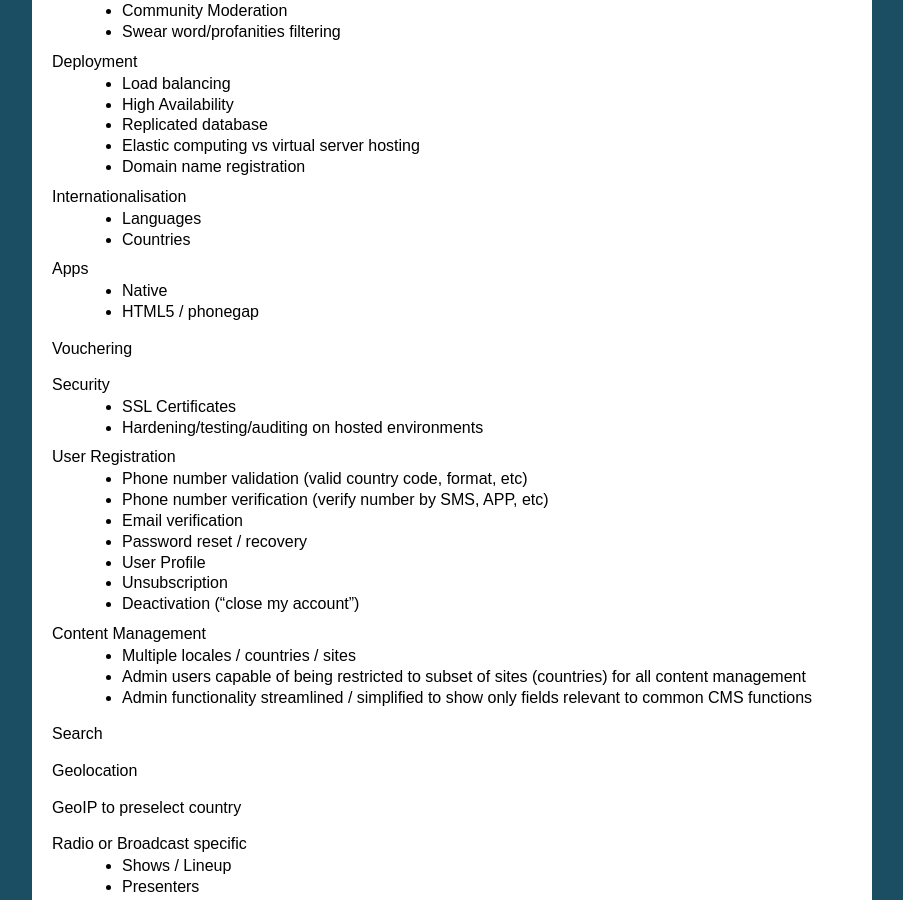
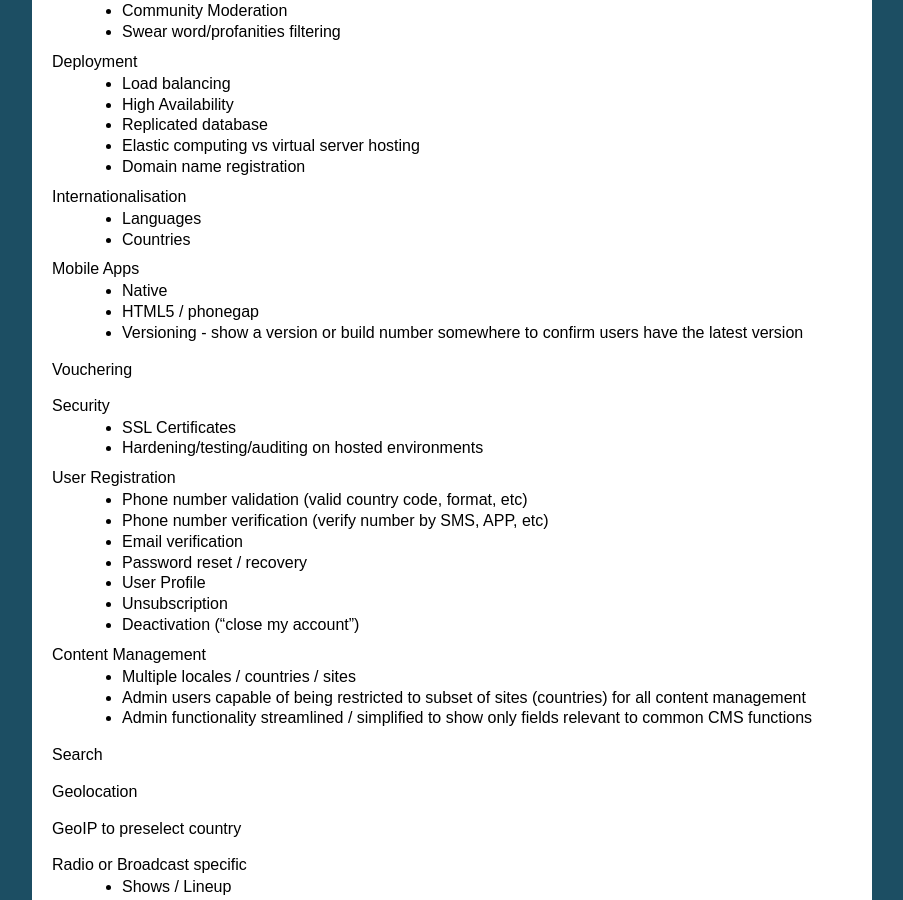
Before and after one commit to praekeltfoundation/patterns, a Sphinx documentation site: the page built from docs/patterns-backlog.rst, in a window 1280 px wide and 900 px high, scrolled down 1559 px. Shown: the whole window, without its empty margins (198-1101 px from the left). Built offline with Sphinx 7.4.7, drawn with Linux system fonts in a browser that asks for light colours.

Commit message:
Mention mobile app versioning

```diff
--- a/docs/patterns-backlog.rst
+++ b/docs/patterns-backlog.rst
@@ -92,9 +92,10 @@ Internationalisation
     - Languages
     - Countries
 
-Apps
+Mobile Apps
     - Native
     - HTML5 / phonegap
+    - Versioning - show a version or build number somewhere to confirm users have the latest version
 
 Vouchering
 
```
